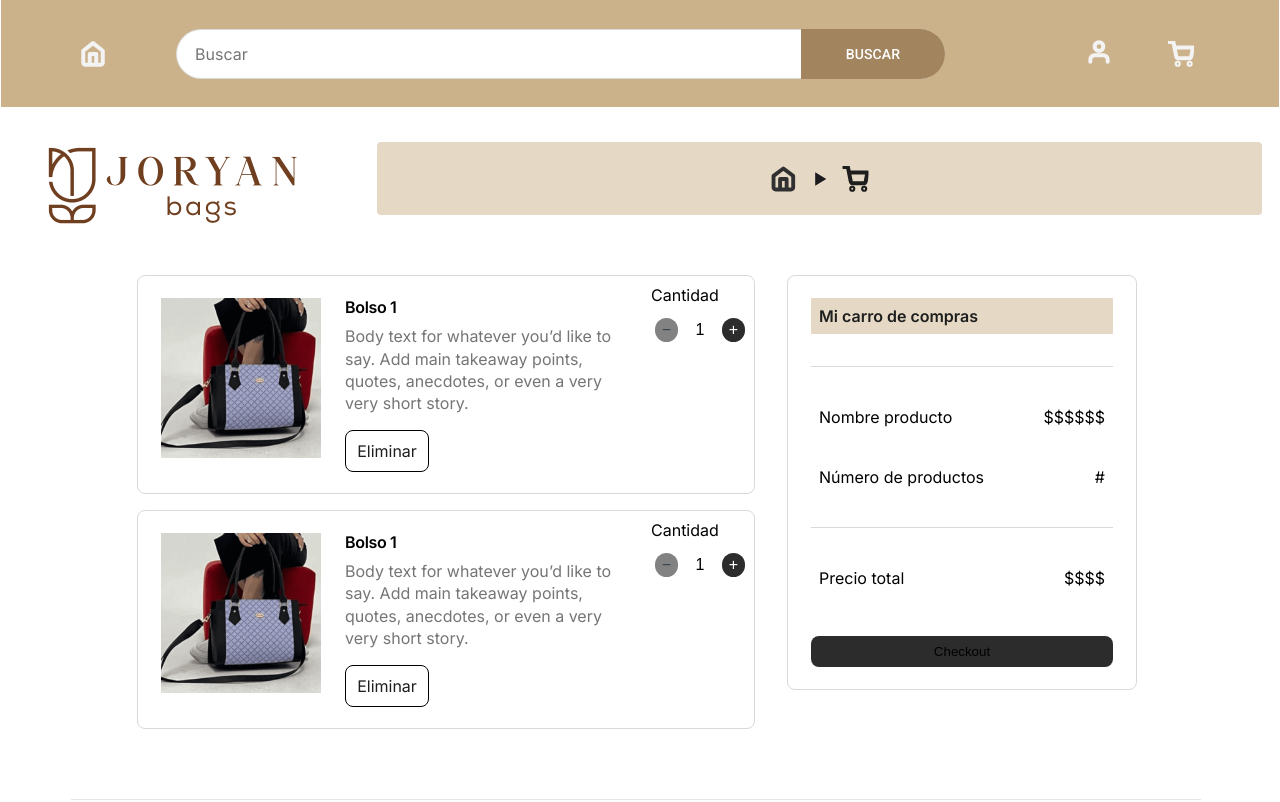
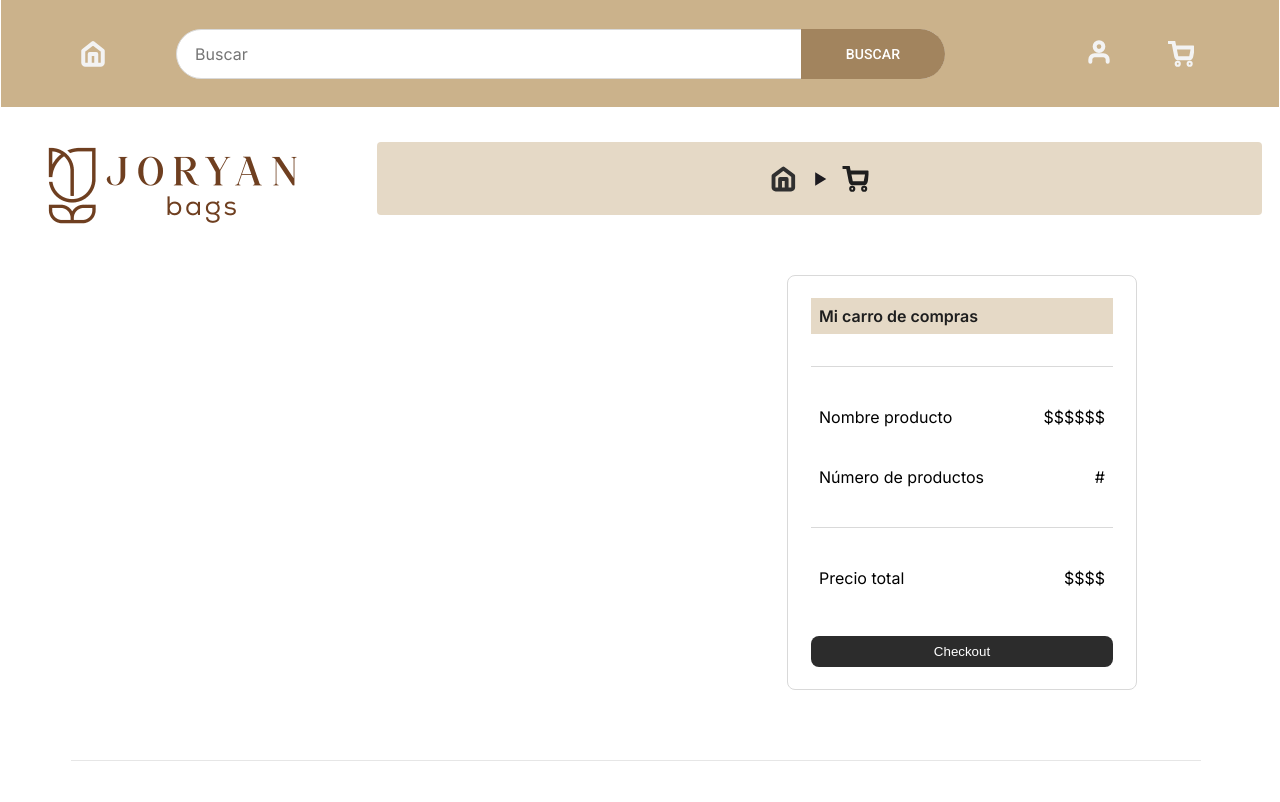
Before and after one commit to CamiloWG/ecommerce-joryanbags, an Angular app in the folder ecommerce-frontend/: page /carrito in a window 1280 px wide. Shown: the top 802 px of the page. Built offline with nearby package versions, Linux system fonts and the light colour scheme.

Commit message:
Servicio de carrito actualizando los productos de la vista

```diff
--- a/ecommerce-frontend/src/app/core/components/cartbill/cartbill.component.html
+++ b/ecommerce-frontend/src/app/core/components/cartbill/cartbill.component.html
@@ -29,7 +29,7 @@
 
     <!-- Botón con texto dinámico -->
     <button *ngIf="showButton" class="w-full py-2 mt-4 bg-background-brand-default text-text-brand-on-brand font-heading rounded-lg
-                   hover:bg-dimgray hover:border-dimgray">
+                   hover:bg-dimgray hover:border-dimgray text-white">
       {{ buttonText }}
     </button>
   </div>
--- a/ecommerce-frontend/src/app/core/components/cartproduct/cartproduct.component.html
+++ b/ecommerce-frontend/src/app/core/components/cartproduct/cartproduct.component.html
@@ -9,7 +9,7 @@
             hover:bg-gray-200 transition">
         <span class="text-base font-semibold text-gray-700">−</span>
         </button>
-        <input type="text" value="1"
+        <input type="text" [value]="cantidad"
         class="w-6 text-center border-none bg-transparent text-base font-medium
             focus:outline-none focus:ring-0 pointer-events-none"/>
         <button class="w-6 h-6 flex items-center justify-center rounded-full bg-background-brand-default
@@ -20,15 +20,15 @@
         </div>
 
       </div>
-      <img class="h-40 w-40 overflow-hidden shrink-0 object-cover min-w-[160px] cursor-pointer z-[1]" loading="lazy" alt="" src="assets\images\image-8@2x.png"/>
+      <img class="h-40 w-40 overflow-hidden shrink-0 object-cover min-w-[160px] cursor-pointer z-[1]" loading="lazy" alt="" [src]="urlImagen"/>
       <div class="flex-1 flex flex-col items-start justify-start gap-space-400 min-w-[160px] cursor-pointer z-[2] text-heading-size-base">
         <div class="self-stretch flex flex-col items-start justify-start gap-space-200">
           <h3 class="m-0 self-stretch relative text-inherit tracking-[-0.02em] leading-[120%] font-[600] font-[inherit] mq450:text-lgi mq450:leading-[23px]">
-            <p class="font-subheading m-0">Bolso 1</p>
+            <p class="font-subheading m-0">{{ nombreProducto }}</p>
           </h3>
           <div class="font-subheading max-w-[70%] self-stretch relative text-body-size-medium leading-[140%] text-text-default-secondary">Body text for whatever you’d like to say. Add main takeaway points, quotes, anecdotes, or even a very very short story. </div>
         </div>
-        <button class="cursor-pointer [border:none] p-0 bg-[transparent] w-[84px] h-10 flex flex-row items-center justify-start gap-space-400">
+        <button (click)="onProductDelete()" class="cursor-pointer [border:none] p-0 bg-[transparent] w-[84px] h-10 flex flex-row items-center justify-start gap-space-400">
           <div class="rounded-radius-200 bg-background-neutral-tertiary border-border-neutral-secondary border-solid border-stroke-border overflow-hidden flex flex-row items-center justify-center p-space-300 gap-space-200">
             <div class="relative text-body-size-medium leading-[100%] font-subheading text-text-default-default text-left">Eliminar</div>
           </div>
--- a/ecommerce-frontend/src/app/core/components/cartproduct/cartproduct.component.ts
+++ b/ecommerce-frontend/src/app/core/components/cartproduct/cartproduct.component.ts
@@ -1,4 +1,4 @@
-import { Component } from '@angular/core';
+import { Component, EventEmitter, Input, Output } from '@angular/core';
 
 @Component({
   selector: 'app-cartproduct',
@@ -7,5 +7,13 @@ import { Component } from '@angular/core';
   styleUrl: './cartproduct.component.css'
 })
 export class CartproductComponent {
+  @Input() nombreProducto = "";
+  @Input() urlImagen = "";
+  @Input() cantidad = 1;
 
+  @Output() onDelete = new EventEmitter();
+
+  onProductDelete() {
+    this.onDelete.emit();
+  }
 }
--- a/ecommerce-frontend/src/app/core/components/portada/portada.component.html
+++ b/ecommerce-frontend/src/app/core/components/portada/portada.component.html
@@ -5,7 +5,7 @@
       <h1 class="m-0 self-stretch relative text-inherit tracking-[-0.02em] leading-[140%] font-[700] font-[inherit]">Joryan Bags</h1>
       <h3 class="m-0 self-stretch relative text-5xl leading-[140%] font-[500] font-[inherit]">Tienda de bolsos y mas</h3>
     </div>
-    <button class="cursor-pointer [border:none] py-0 pl-[356px] pr-0 bg-[transparent] w-[484px] h-[52px] flex flex-row items-start justify-start box-border z-[2]">
+    <button class="cursor-pointer [border:none] py-0 pl-[356px] pr-0 bg-[transparent] w-[484px] h-[52px] flex flex-row items-start justify-start box-border z-[2]" (click)="onButtonShopClick()">
       <div class="h-[52px] w-32 rounded-81xl bg-m3-sys-light-primary overflow-hidden shrink-0 flex flex-col items-center justify-center text-center text-body-size-small text-background-default-default font-m3-label-large">
         <div class="self-stretch flex-1 bg-tan-100 flex flex-row items-center justify-center py-2.5 px-6">
           <div class="relative tracking-[0.1px] leading-[20px] font-[500]">COMPRAR</div>
--- a/ecommerce-frontend/src/app/core/components/portada/portada.component.ts
+++ b/ecommerce-frontend/src/app/core/components/portada/portada.component.ts
@@ -1,4 +1,5 @@
 import { Component, ViewEncapsulation, HostBinding } from "@angular/core";
+import { Router } from "@angular/router";
 
 @Component({
   selector: "portada",
@@ -10,5 +11,9 @@ import { Component, ViewEncapsulation, HostBinding } from "@angular/core";
 export class Portada {
   @HostBinding("style.display") display = "contents";
 
-  constructor() {}
+  constructor(private router: Router) { }
+
+  onButtonShopClick() {
+    this.router.navigate(['/catalogo']);
+  }
 }
--- a/ecommerce-frontend/src/app/core/components/shared/Route/Route.component.html
+++ b/ecommerce-frontend/src/app/core/components/shared/Route/Route.component.html
@@ -14,8 +14,8 @@
 
         <ng-template #textBreadcrumb>
           <div
-            class="font-subheading cursor-pointer font-body-font-weight-strong"
-            (click)="navigateTo(crumb.url)">
+            (click)="navigateTo(crumb.url)"
+            class="font-subheading cursor-pointer font-body-font-weight-strong">
             {{ crumb.label }}
           </div>
         </ng-template>
--- a/ecommerce-frontend/src/app/core/components/shared/Route/Route.component.ts
+++ b/ecommerce-frontend/src/app/core/components/shared/Route/Route.component.ts
@@ -23,6 +23,6 @@ export class Route {
   }
 
   onHomeIconClick() {
-    this.router.navigate(["/inicio"]);
+    this.router.navigate(["/"]);
   }
 }
--- a/ecommerce-frontend/src/app/core/components/shared/header-menu/header-menu.component.ts
+++ b/ecommerce-frontend/src/app/core/components/shared/header-menu/header-menu.component.ts
@@ -13,7 +13,7 @@ export class HeaderMenuComponent {
   constructor(private router: Router) {}
 
   onHomeIconClick() {
-    this.router.navigate(["/inicio"]);
+    this.router.navigate(["/"]);
   }
 
   onUserIconClick() {
@@ -21,6 +21,6 @@ export class HeaderMenuComponent {
   }
 
   onShoppingCartIconClick() {
-    // Please sync "Carrito" to the project
+    this.router.navigate(['/carrito']);
   }
 }
--- a/ecommerce-frontend/src/app/pages/carrito/carrito.component.html
+++ b/ecommerce-frontend/src/app/pages/carrito/carrito.component.html
@@ -18,8 +18,9 @@
 
     <section class="mx-auto w-full max-w-[80%] flex flex-row justify-between items-start gap-8 px-10">
       <div class="flex-1 flex flex-col gap-4">
-        <app-cartproduct></app-cartproduct>
-        <app-cartproduct></app-cartproduct>
+        @for(item of totalProductos; track item) {
+          <app-cartproduct (onDelete)="onDeleteProduct(item)" [nombreProducto]="item.name" [cantidad]="item.quantity" [urlImagen]="item.image_url"></app-cartproduct>
+        }
       </div>
       <div class="w-[350px] flex-shrink-0">
         <app-cartbill title="Mi carro de compras" buttonText="Checkout"></app-cartbill>
--- a/ecommerce-frontend/src/app/pages/carrito/carrito.component.ts
+++ b/ecommerce-frontend/src/app/pages/carrito/carrito.component.ts
@@ -5,6 +5,8 @@ import { LogoComponent } from '../../core/components/shared/logo/logo.component'
 import { CartproductComponent } from '../../core/components/cartproduct/cartproduct.component';
 import { CartbillComponent } from '../../core/components/cartbill/cartbill.component';
 import { FooterComponent } from '../../core/components/shared/footer/footer.component';
+import { CartService } from '../../core/services/cart.service';
+import { ProductInCart } from '../../core/interfaces/product.interface';
 
 @Component({
   selector: 'app-carrito',
@@ -19,5 +21,17 @@ import { FooterComponent } from '../../core/components/shared/footer/footer.comp
   styleUrl: './carrito.component.css'
 })
 export class CarritoComponent {
+  totalProductos: ProductInCart[] = [];
+
+  constructor(private cartService: CartService) {
+    this.cartService.cart$.subscribe(productos => {
+      this.totalProductos = productos;
+    });
+  }
+
+
+  onDeleteProduct(product: ProductInCart) {
+    this.cartService.removeFromCart(product.product_id);
+  }
 
 }
--- a/ecommerce-frontend/src/app/pages/producto/producto.component.html
+++ b/ecommerce-frontend/src/app/pages/producto/producto.component.html
@@ -10,8 +10,8 @@
       <div class="absolute top-[19px] left-[365px] flex flex-col items-start justify-start gap-[50px] w-[calc(100%-365px)]">
         <div class="w-full flex flex-col">
           <route [breadcrumbs]="[
-            { label: 'Catálogo' },
-            { label: producto.category_name },
+            { label: 'Catálogo', url: 'catalogo' },
+            { label: producto.category_name, url: 'catalogo' },
             { label: producto.name }
           ]"></route>
         </div>
```
